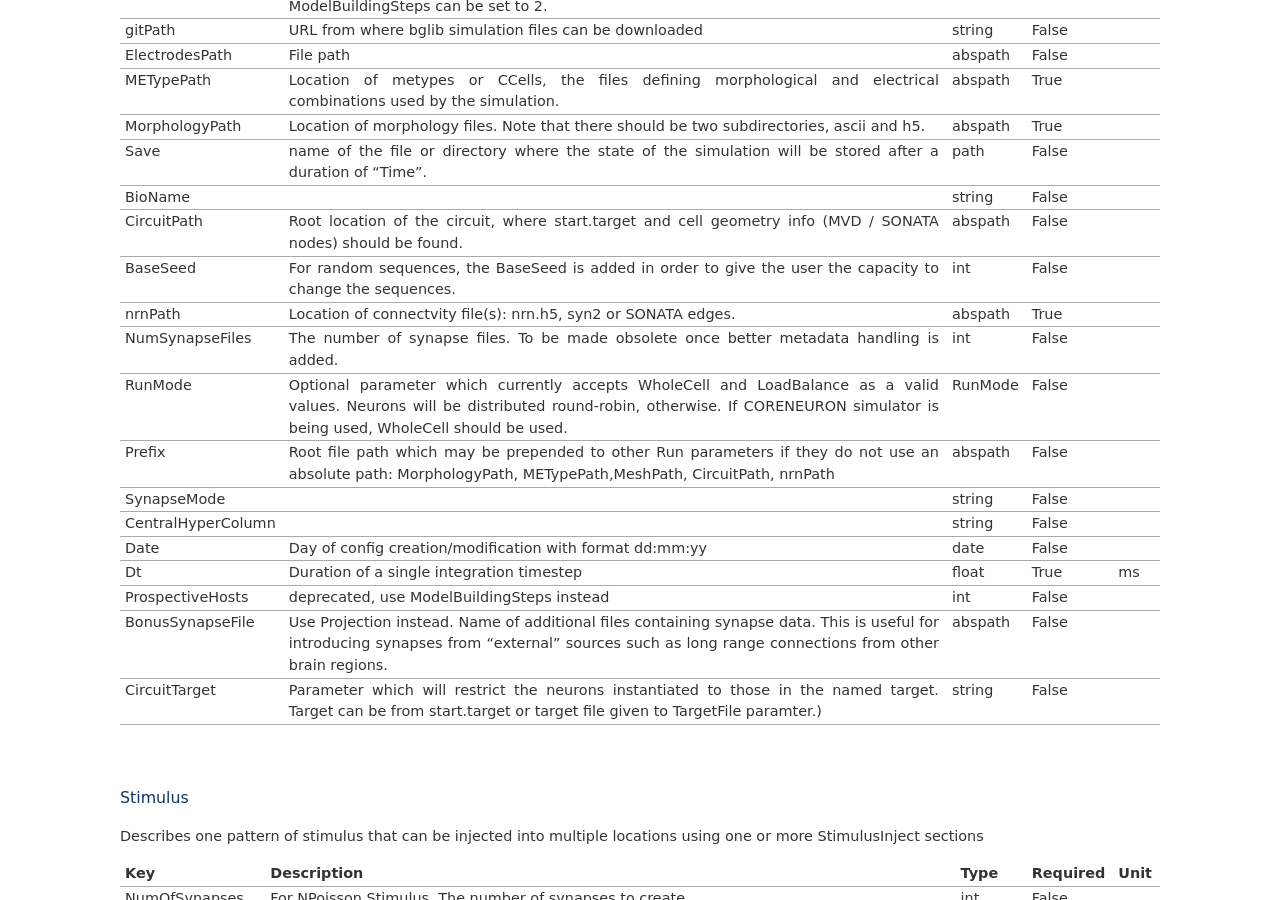
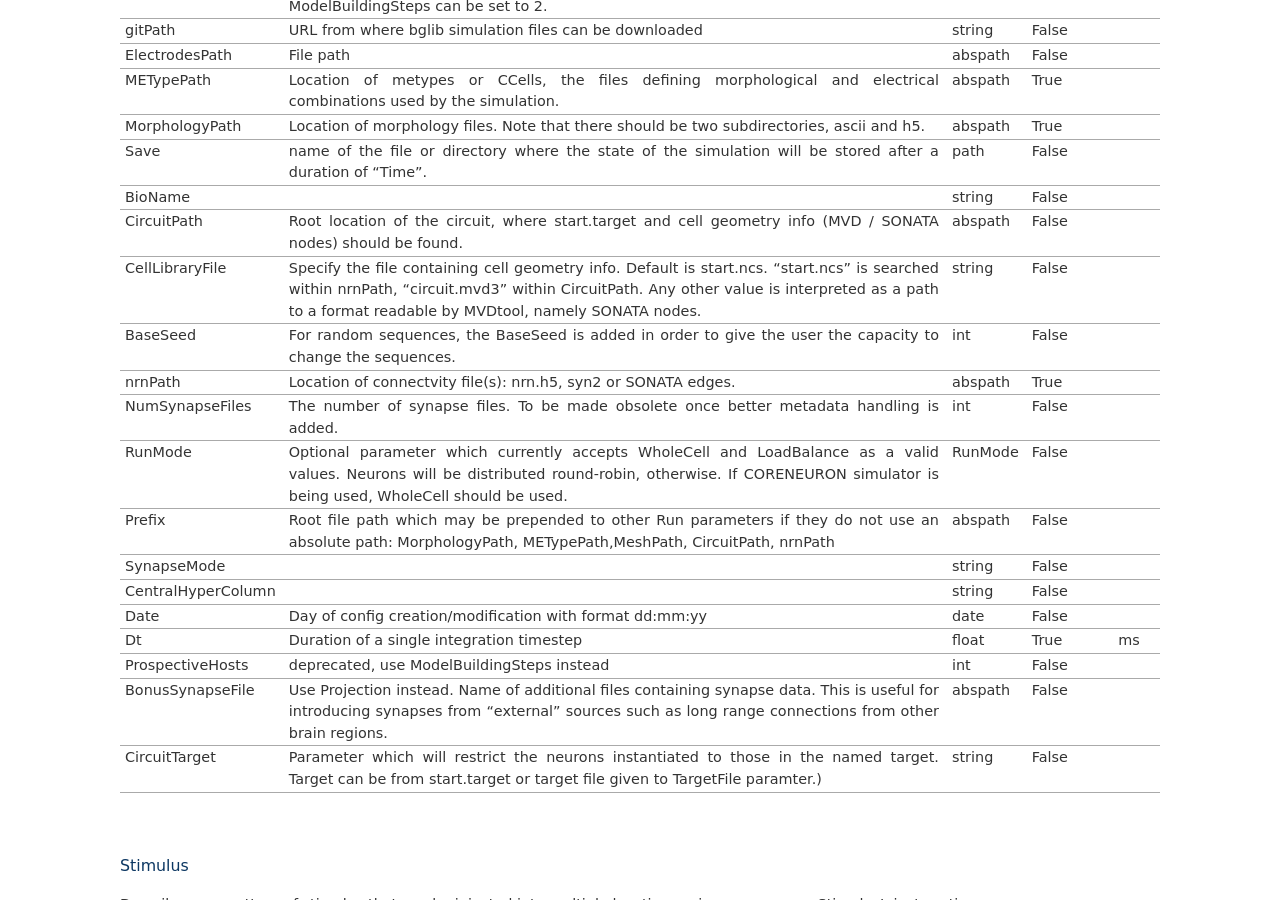
Before and after one commit to BlueBrain/sonata-extension, a Sphinx documentation site: the page built from source/blueconfig.rst, in a window 1280 px wide and 900 px high, scrolled down 2435 px. Built offline with Sphinx 7.4.7, drawn with Linux system fonts in a browser that asks for light colours.

Commit message:
Add docs about blueconfig's CellLibraryFile
Change-Id: I263e3a0558a801b2487111a28a77c06e221cc75d

```diff
--- a/source/blueconfig.rst
+++ b/source/blueconfig.rst
@@ -227,6 +227,15 @@ Neurodamus `here. <https://bbpcode.epfl.ch/browse/code/sim/neurodamus/bbp/tree/l
         :description:
          Root location of the circuit, where start.target and cell geometry info
          (MVD / SONATA nodes) should be found.
+
+    .. blueconfig_value:: CellLibraryFile
+        :type: string
+        :required: False
+        :unit:
+        :description:
+         Specify the file containing cell geometry info. Default is start.ncs.
+         "start.ncs" is searched within nrnPath, "circuit.mvd3" within CircuitPath. Any other value
+         is interpreted as a path to a format readable by MVDtool, namely SONATA nodes.
 
     .. blueconfig_value:: BaseSeed
         :type: int
```
